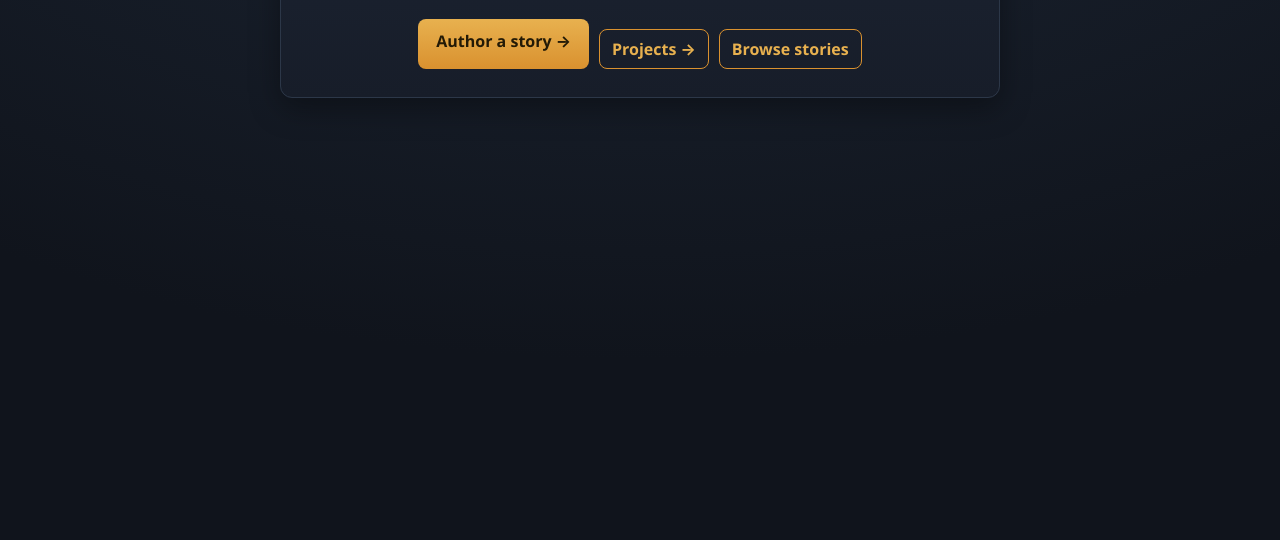
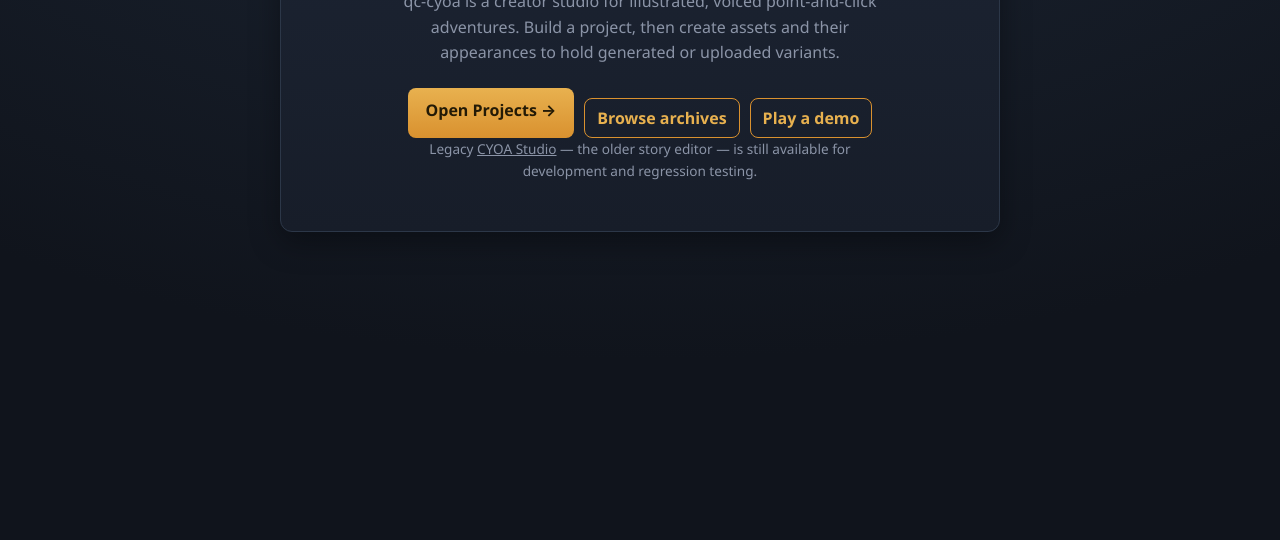
Before and after one commit to BDubDesigns/qc-cyoa, a website built with Vite: page index.html in a window 1280 px wide. Shown: the part 260-800 px from the top of the page. Built offline with nearby package versions, Linux system fonts and the light colour scheme.

Commit message:
docs(slice0): lead README/Home/nav with the current creator, demote legacy CYOA
Issue 4 — clean up legacy product presentation (keep small):

- README: retitle to the current product identity (illustrated, voiced,
  point-and-click adventure creator), point at the canonical product docs
  (engine-boundaries, roadmap, flagship bigfoot design), add a 'Current creator
  workflow (Slice 0)' section describing the Projects asset library, and mark
  the old CYOA engine/Studio sections as legacy (development/regression only).
- Home: retitle the hero, lead the primary CTA to Open Projects (asset library),
  and add Browse archives + Play a demo; clearly demote the old CYOA Studio to a
  muted legacy link.
- Nav: drop Studio from the primary nav bar (now only reachable via Home as a
  flagged legacy tool); Projects is the current creator entry.
- Project layout: list the Slice 0 files (storage, image-provider, projects/assets
  routes, web/projects.ts, slice0.test.ts).

```diff
--- a/src/web/main.ts
+++ b/src/web/main.ts
@@ -98,26 +98,34 @@ function renderHome(): void {
       const sec = document.createElement("section");
       sec.className = "app-panel panel home-hero";
       const h = document.createElement("h2");
-      h.textContent = "Choose Your Own Adventure";
+      h.textContent = "Illustrated point-and-click adventure creator";
       const p = document.createElement("p");
       p.textContent =
-        "Author stories in the Studio, publish them, and share a play link. Browse published tales or play a bundled demo.";
+        "qc-cyoa is a creator studio for illustrated, voiced point-and-click adventures. Build a project, then create assets and their appearances to hold generated or uploaded variants.";
       const links = document.createElement("div");
       links.className = "home-links";
-      const studio = document.createElement("a");
-      studio.href = "#/studio";
-      studio.className = "primary";
-      studio.textContent = "Author a story →";
       const projects = document.createElement("a");
       projects.href = "#/projects";
-      projects.className = "primary ghost";
-      projects.textContent = "Projects →";
+      projects.className = "primary";
+      projects.textContent = "Open Projects →";
       const browse = document.createElement("a");
       browse.href = "#/browse";
       browse.className = "primary ghost";
-      browse.textContent = "Browse stories";
-      links.append(studio, projects, browse);
+      browse.textContent = "Browse archives";
+      const play = document.createElement("a");
+      play.href = "#/play";
+      play.className = "primary ghost";
+      play.textContent = "Play a demo";
+      links.append(projects, browse, play);
       sec.append(h, p, links);
+
+      // Clearly demoted: the old CYOA editor is retained for development /
+      // regression, but is NOT the current authoring experience.
+      const legacy = document.createElement("p");
+      legacy.className = "muted home-legacy";
+      legacy.innerHTML =
+        'Legacy <a href="#/studio">CYOA Studio</a> — the older story editor — is still available for development and regression testing.';
+      sec.appendChild(legacy);
       return sec;
     })(),
   );
--- a/src/web/styles.css
+++ b/src/web/styles.css
@@ -472,6 +472,14 @@ body {
 .home-links a {
   display: inline-block;
   text-decoration: none;
+}
+.home-legacy {
+  margin: 20px auto 0;
+  font-size: 0.85rem;
+}
+.home-legacy a {
+  color: var(--muted);
+  text-decoration: underline;
 }
 
 /* -------------------------------- browse --------------------------------- */
--- a/src/web/ui.ts
+++ b/src/web/ui.ts
@@ -11,7 +11,9 @@ export function navBar(active: string): HTMLElement {
   const links: Array<{ label: string; route: Route; key: string }> = [
     { label: "Home", route: { name: "home" }, key: "home" },
     { label: "Browse", route: { name: "browse" }, key: "browse" },
-    { label: "Studio", route: { name: "studio" }, key: "studio" },
+    // Projects is the current creator workflow (Slice 0 asset library). The
+    // legacy CYOA Studio is intentionally not in the primary nav — it's
+    // surfaced from Home as a clearly-labelled legacy tool.
     { label: "Projects", route: { name: "projects" }, key: "projects" },
     { label: "Account", route: { name: "account" }, key: "account" },
   ];
```
Also changed, not shown: README.md.
